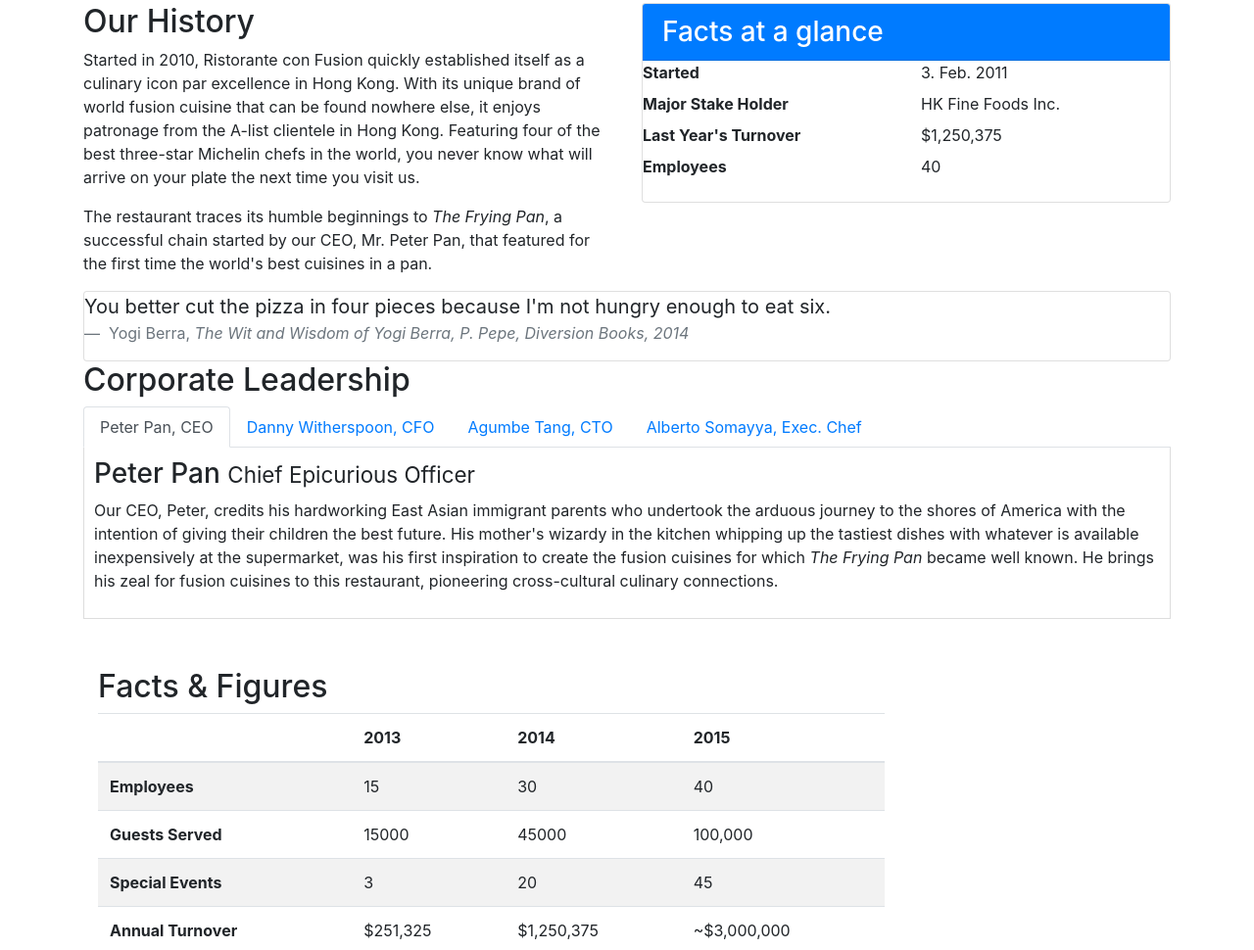
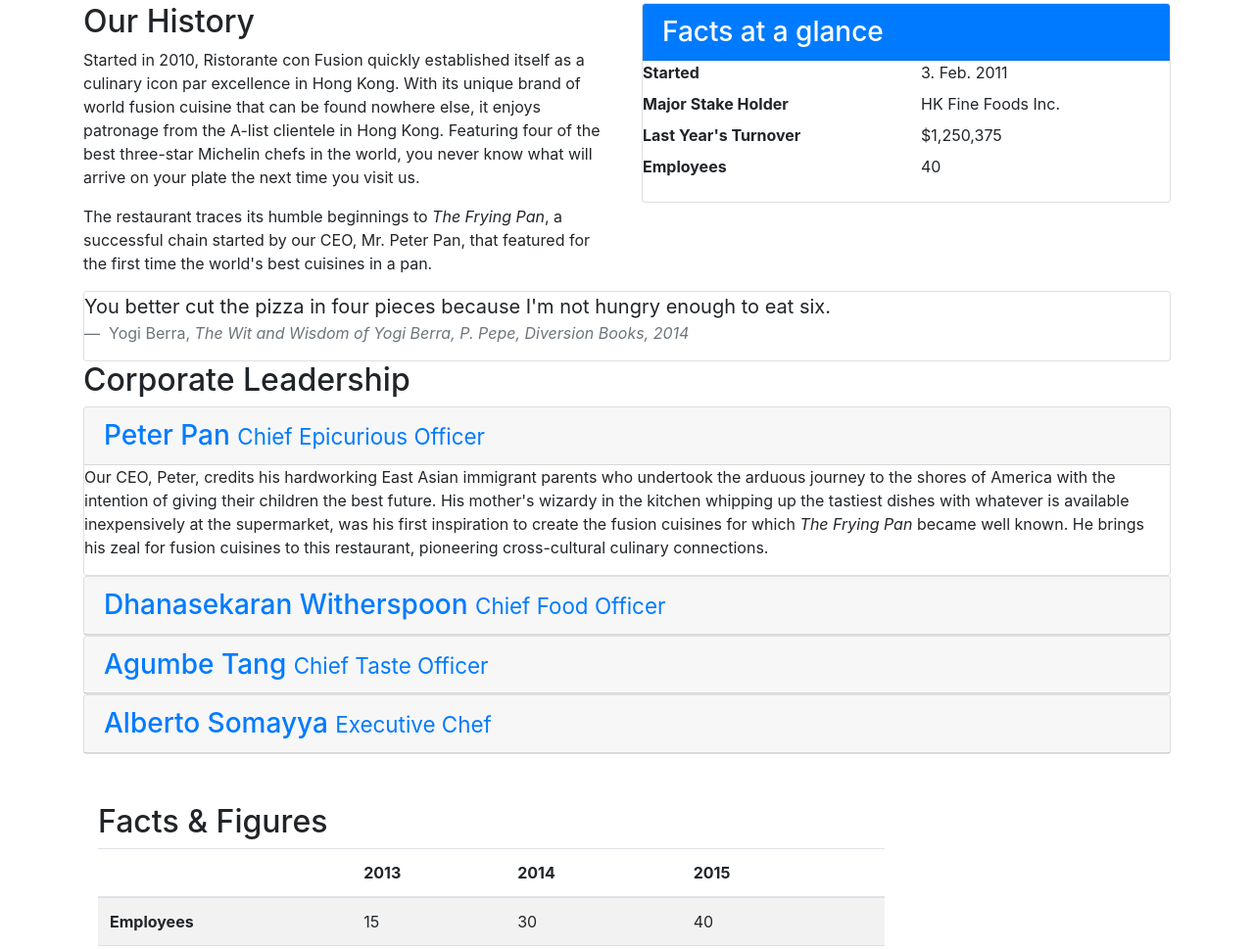
Before and after one commit to ArianeH/bootstrap_responsive-design, a website: page aboutus.html in a window 1280 px wide. Shown: the part 441-1411 px from the top of the page at 98% size. Drawn offline with nearby package versions, Linux system fonts and the light colour scheme.

Commit message:
Added accordion tabs

```diff
--- a/aboutus.html
+++ b/aboutus.html
@@ -114,7 +114,7 @@
     <div>
       <h2>Corporate Leadership</h2>
 
-      <ul class="nav nav-tabs">
+<!--       <ul class="nav nav-tabs">
         <li class="nav-item">
           <a href="#peter" role="tab" data-toggle="tab" class="nav-link active">
             Peter Pan, CEO
@@ -135,36 +135,78 @@
             Alberto Somayya, Exec. Chef
           </a>
         </li>
-      </ul>
+      </ul> -->
 
-      <div class="tab-content">
-        <div role="tabpanel" class="tab-pane fade show active" id="peter">
-          <h3>Peter Pan <small>Chief Epicurious Officer</small></h3>
+      <div id="accordion" role="tablist">
+
+        <div class="card">
+          <div class="card-header" role="tab" id="peterhead">
+            <h3 class="mb-0">
+              <a href="#peter" data-toggle="collapse" data-parent="#accordion">Peter Pan <small>Chief Epicurious Officer</small></a>
+            </h3>
+
+          </div>
+          <div role="tabpanel" class="collapse show" id="peter">
+            <div class="card-block">
               <div class="hidden-xs-down">
                 <p>Our CEO, Peter, credits his hardworking East Asian immigrant parents who undertook the arduous journey to the shores of America with the intention of giving their children the best future. His mother's wizardy in the kitchen whipping up the tastiest dishes with whatever is available inexpensively at the supermarket, was his first inspiration to create the fusion cuisines for which <em>The Frying Pan</em> became well known. He brings his zeal for fusion cuisines to this restaurant, pioneering cross-cultural culinary connections.</p>
               </div>
             </div>
+          </div>
+        </div>
 
-        <div role="tabpanel" class="tab-pane fade" id="danny">
-          <h3>Dhanasekaran Witherspoon <small>Chief Food Officer</small></h3>
+
+        <div class="card">
+          <div class="card-header" role="tab" id="dannyhead">
+            <h3 class="mb-0">
+            <a href="#danny" data-toggle="collapse" data-parent="#accordion" class="collapsed">Dhanasekaran Witherspoon <small>Chief Food Officer</small></a>
+            </h3>
+
+          </div>
+          <div role="tabpanel" class="collapse" id="danny">
+            <div class="card-block">
               <div class="hidden-xs-down">
                 <p>Our CFO, Danny, as he is affectionately referred to by his colleagues, comes from a long established family tradition in farming and produce. His experiences growing up on a farm in the Australian outback gave him great appreciation for varieties of food sources. As he puts it in his own words, <em>Everything that runs, wins, and everything that stays, pays!</em></p>
               </div>
             </div>
+          </div>
+        </div>
 
-        <div role="tabpanel" class="tab-pane fade" id="agumbe">
-          <h3>Agumbe Tang <small>Chief Taste Officer</small></h3>
+
+        <div class="card">
+          <div class="card-header" role="tab" id="agumbehead">
+            <h3 class="mb-0">
+            <a href="#agumbe" data-toggle="collapse" data-parent="#accordion" class="collapsed">Agumbe Tang <small>Chief Taste Officer</small></a>
+            </h3>
+
+          </div>
+          <div role="tabpanel" class="collapse" id="agumbe">
+            <div class="card-block">
               <div class="hidden-xs-down">
                 <p>Blessed with the most discerning gustatory sense, Agumbe, our CTO, personally ensures that every dish that we serve meets his exacting tastes. Our chefs dread the tongue lashing that ensues if their dish does not meet his exacting standards. He lives by his motto, <em>You click only if you survive my lick.</em></p>
               </div>
             </div>
+          </div>
+        </div>
 
-        <div role="tabpanel" class="tab-pane fade" id="alberto">
-          <h3>Alberto Somayya <small>Executive Chef</small></h3>
+
+        <div class="card">
+          <div class="card-header" role="tab" id="albertohead">
+            <h3 class="mb-0">
+            <a href="#alberto" data-toggle="collapse" data-parent="#accordion" class="collapsed">Alberto Somayya <small>Executive Chef</small></a>
+            </h3>
+
+          </div>
+          <div role="tabpanel" class="collapse" id="alberto">
+            <div class="card-block">
               <div class="hidden-xs-down">
                 <p>Award winning three-star Michelin chef with wide International experience having worked closely with whos-who in the culinary world, he specializes in creating mouthwatering Indo-Italian fusion experiences. He says, <em>Put together the cuisines from the two craziest cultures, and you get a winning hit! Amma Mia!</em></p>
               </div>
             </div>
+          </div>
+        </div>
+
+
 
       </div>
     </div>
```
Lines whose indentation alone changed are shown as unchanged.
